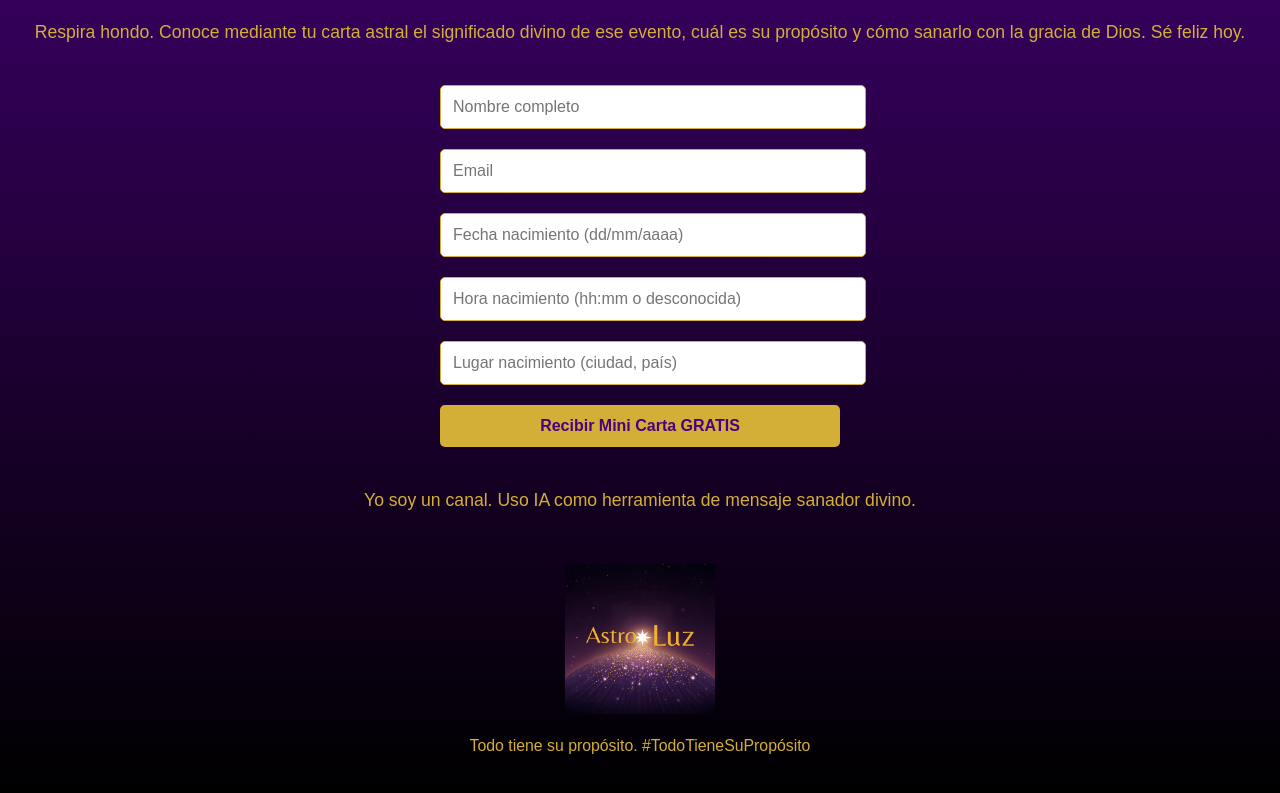
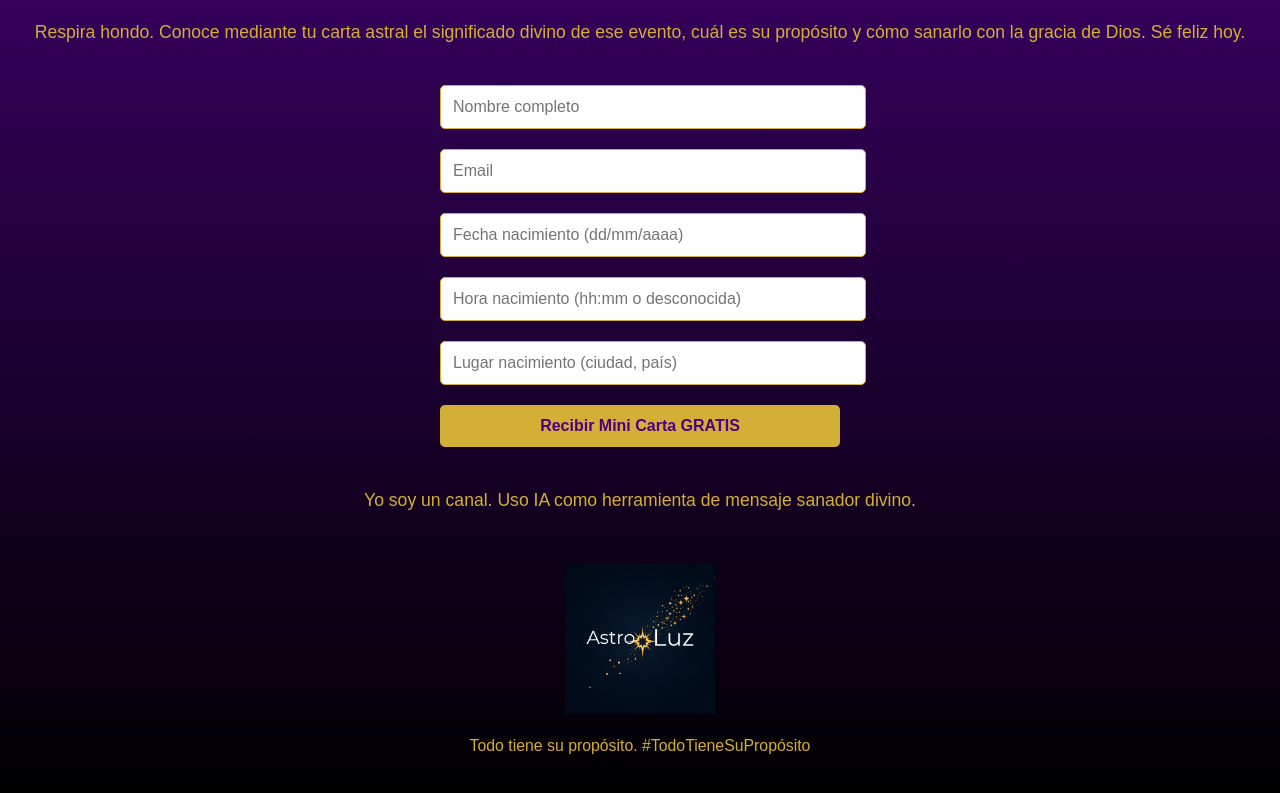
Before and after one commit to yosoyastroluz-sys/astroluz, a website: page public/index.html in a window 1280 px wide. Shown: the part 351-1144 px from the top of the page. Drawn offline with Linux system fonts and the light colour scheme.

Commit message:
Actualizar index.html con logos y estilos finales

```diff
--- a/public/index.html
+++ b/public/index.html
@@ -70,7 +70,7 @@
   </form>
   <p>Yo soy un canal. Uso IA como herramienta de mensaje sanador divino.</p>
   <footer>
-    <img src="logoLuz.png" alt="AstroLuz Luz" class="logo" style="max-width: 150px;">
+    <img src="logo.png" alt="AstroLuz Luz" class="logo" style="max-width: 150px;">
     <p>Todo tiene su propósito. #TodoTieneSuPropósito</p>
   </footer>
 </body>
```
